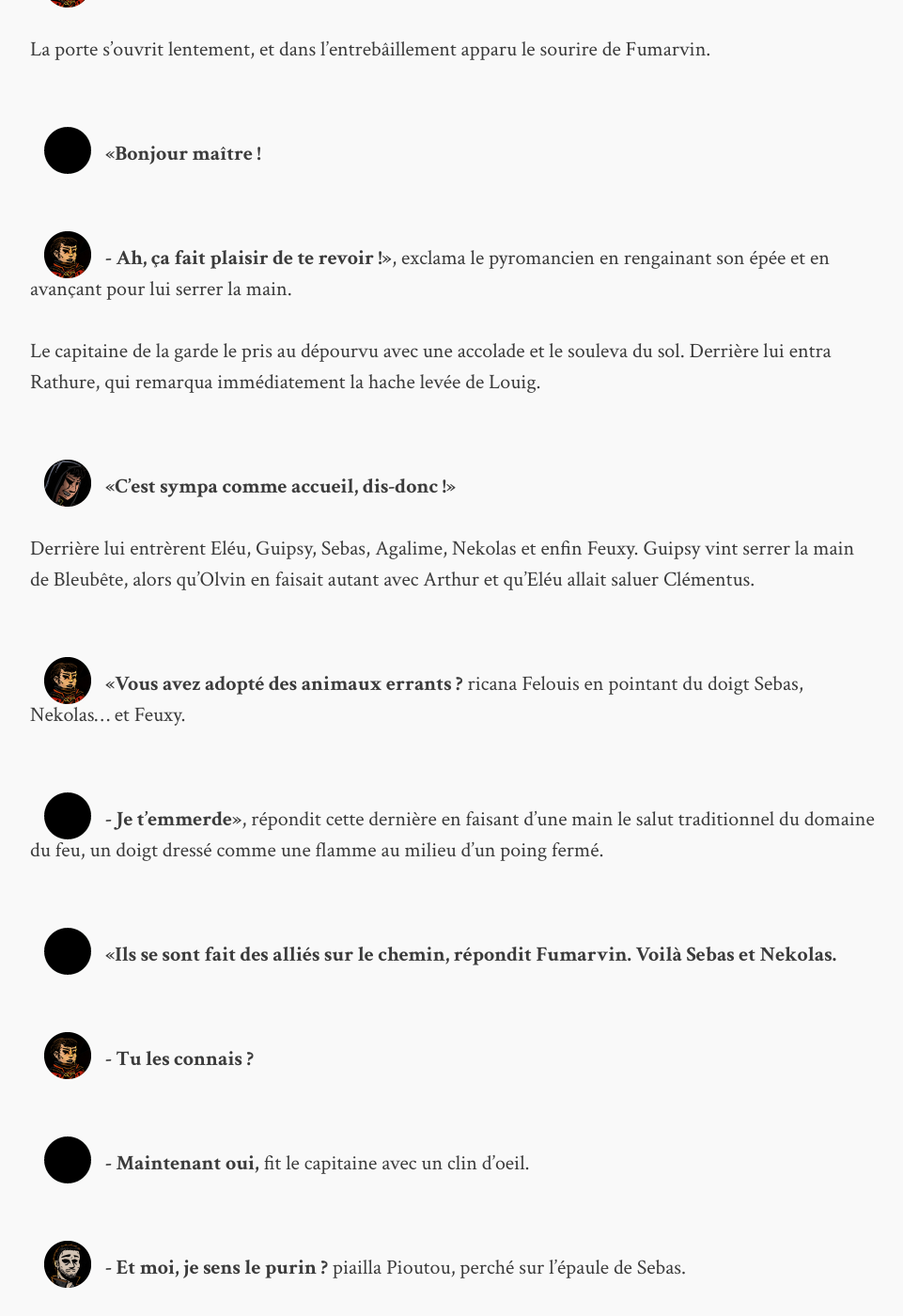
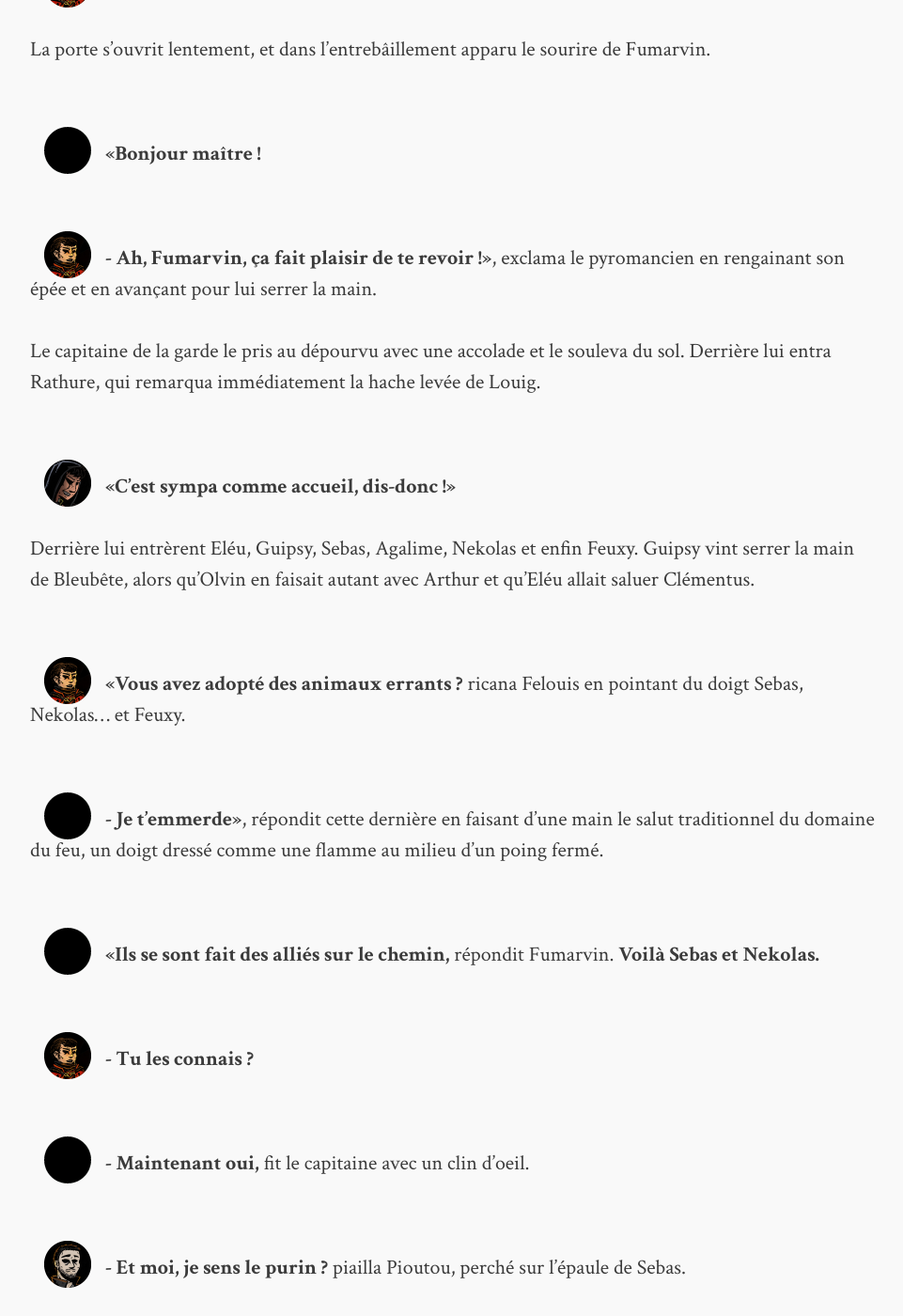
Before and after one commit to Tapus/tygrec, a Jekyll site: the page built from jekyll/_posts/2018-11-20-chapitre-18.md, in a window 1280 px wide and 1400 px high, scrolled down 16189 px. Shown: the whole window at 94% size, without its empty margins (158-1119 px from the left). Built offline with Jekyll 4.4.1, drawn with Linux system fonts in a browser that asks for light colours; some of the changed text lies outside the part shown.

Commit message:
fix style

```diff
--- a/jekyll/_posts/2018-11-20-chapitre-18.md
+++ b/jekyll/_posts/2018-11-20-chapitre-18.md
@@ -168,7 +168,7 @@
 
 <img class="portrait" src="/images/Feuxy.png">**\- Noooope ! Dans ses rêves !**
 
-<img class="portrait" src="/images/Fumarvin.png">**\- Bon alors, *je* suis Fumarvin, le bras droit de Feloui-**
+<img class="portrait" src="/images/Fumarvin.png">**\- Bon alors, je suis Fumarvin, le bras droit de Feloui-**
 
 <img class="portrait" src="/images/Feuxy.png">**\- Non mais arrête, toi non plus t’es pas son subordonné. T’es le capitaine de la garde de la forteresse, c’est tout.**
 
@@ -272,7 +272,7 @@
 
 <img class="portrait" src="/images/Fumarvin.png">**«Bonjour maître !**
 
-<img class="portrait" src="/images/Felouis.png">**\- Ah, ça fait plaisir de te revoir !»**, exclama le pyromancien en rengainant son épée et en avançant pour lui serrer la main.
+<img class="portrait" src="/images/Felouis.png">**\- Ah, Fumarvin, ça fait plaisir de te revoir !»**, exclama le pyromancien en rengainant son épée et en avançant pour lui serrer la main.
 
 Le capitaine de la garde le pris au dépourvu avec une accolade et le souleva du sol. Derrière lui entra Rathure, qui remarqua immédiatement la hache levée de Louig.
 
@@ -284,7 +284,7 @@
 
 <img class="portrait" src="/images/Feuxy.png">**\- Je t’emmerde»**, répondit cette dernière en faisant d’une main le salut traditionnel du domaine du feu, un doigt dressé comme une flamme au milieu d’un poing fermé.
 
-<img class="portrait" src="/images/Fumarvin.png">**«Ils se sont fait des alliés sur le chemin, répondit Fumarvin. Voilà Sebas et Nekolas.**
+<img class="portrait" src="/images/Fumarvin.png">**«Ils se sont fait des alliés sur le chemin,** répondit Fumarvin. **Voilà Sebas et Nekolas.**
 
 <img class="portrait" src="/images/Felouis.png">**\- Tu les connais ?**
 
@@ -316,7 +316,7 @@
 
 <img class="portrait" src="/images/Guipsy.png">**\- Tu aurais pu nous le dire…**
 
-<img class="portrait" src="/images/Agalime.png">**\- J’ai préféré la cacher à Eléu pour ne pas *l’influencer*,** repondit Agalime en foudroyant Felouis du regard au moment de prononcer ce dernier mot.
+<img class="portrait" src="/images/Agalime.png">**\- J’ai préféré la cacher à Eléu pour ne pas l’influencer,** repondit Agalime en foudroyant Felouis du regard au moment de prononcer ce dernier mot.
 
 <img class="portrait" src="/images/Felouis.png">**\- Merci, j’apprécie le geste,** répondit ce dernier d’un air impassible.
 
```
